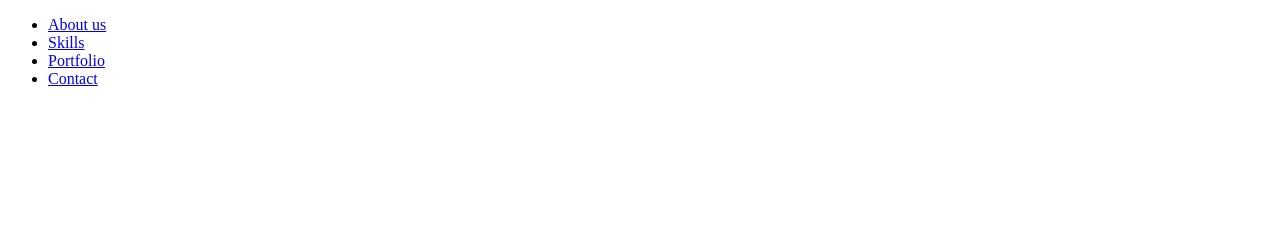
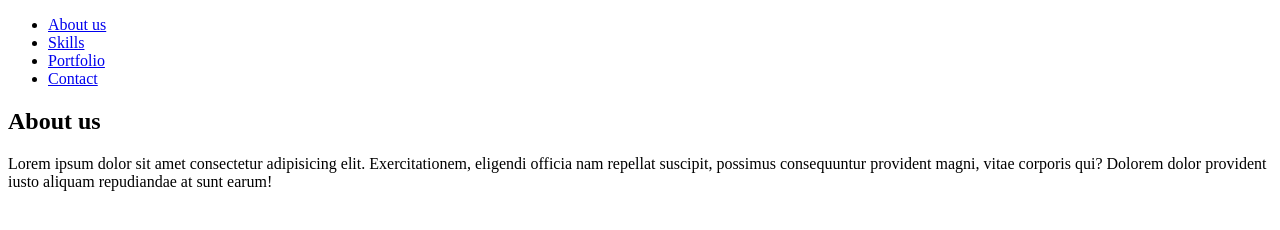
Before and after one commit to justynablonka/html-strona, a plain HTML site: page index.html in a window 1280 px wide. Drawn offline with Linux system fonts and the light colour scheme.

Commit message:
dodanie sekcji About us

```diff
--- a/index.html
+++ b/index.html
@@ -14,5 +14,9 @@
             <li><a href="#contact">Contact</a></li>
         </ul>
     </nav>
+    <section>
+        <h2>About us</h2>
+        <p>Lorem ipsum dolor sit amet consectetur adipisicing elit. Exercitationem, eligendi officia nam repellat suscipit, possimus consequuntur provident magni, vitae corporis qui? Dolorem dolor provident iusto aliquam repudiandae at sunt earum!</p>
+    </section>
 </body>
 </html>
```
